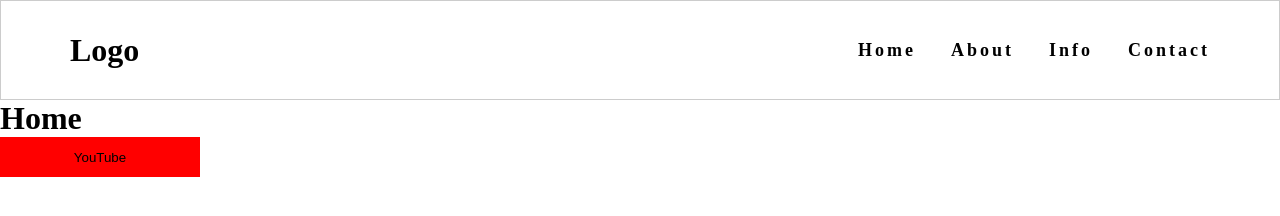
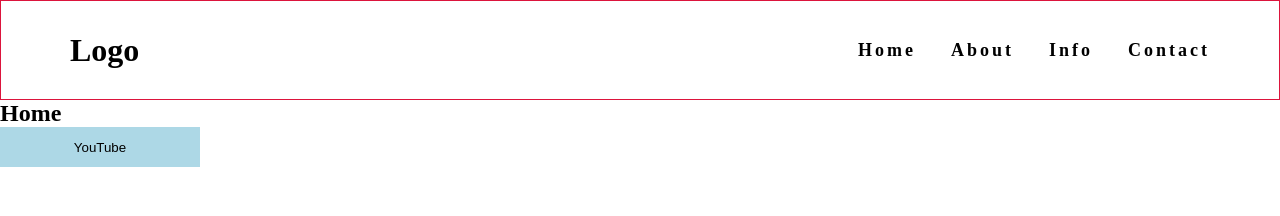
Before and after one commit to akbarov099/vpn, a plain HTML site: page index.html in a window 1280 px wide. Drawn offline with Linux system fonts and the light colour scheme.

Commit message:
update section

```diff
--- a/assets/css/style.css
+++ b/assets/css/style.css
@@ -6,7 +6,7 @@ header{
     height: 100px;
     display: flex;
     align-items: center;
-    border: 1px solid #ccc;
+    border: 1px solid crimson;
 }
 
 .header__wrapper{
@@ -34,5 +34,5 @@ header{
 .btn{
     width: 200px;
     height: 40px;
-    background: red;
+    background: lightblue;
 }
--- a/index.html
+++ b/index.html
@@ -43,9 +43,20 @@
 
     <!-- header end -->
 
-    <h1>Home</h1>
+    <!-- main sttart -->
 
-    <button class="btn"><a href="https://www.youtube.com">YouTube</a></button>
+    <main>
+
+        <section>
+
+            <h1>Home</h1>
+
+            <button class="btn"><a href="https://www.youtube.com">YouTube</a></button>
+        </section>
+
+    </main>
+
+    <!-- main end -->
 
 
 </body>
```
